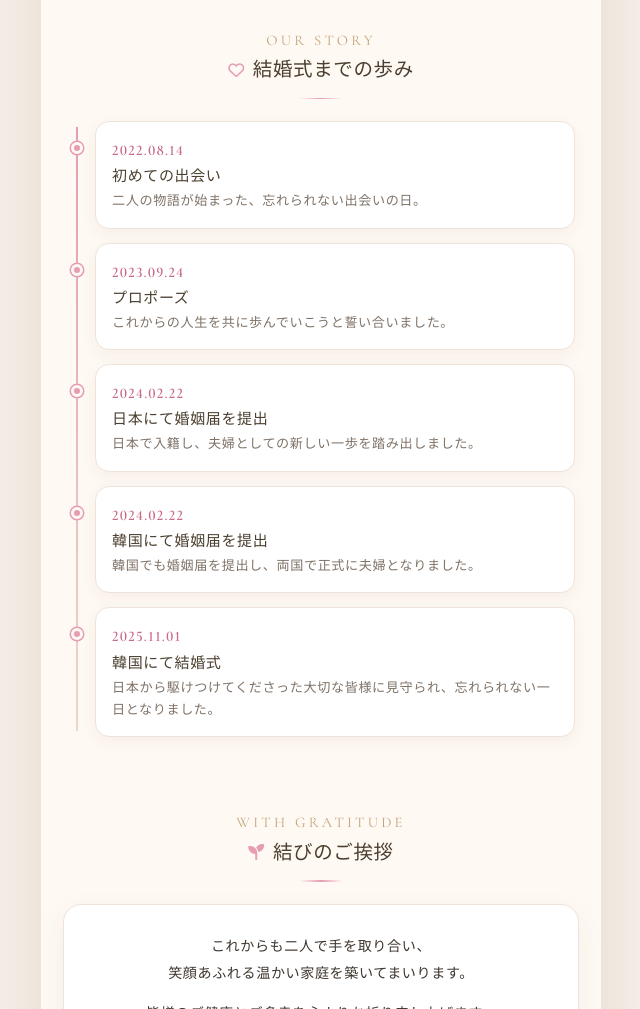
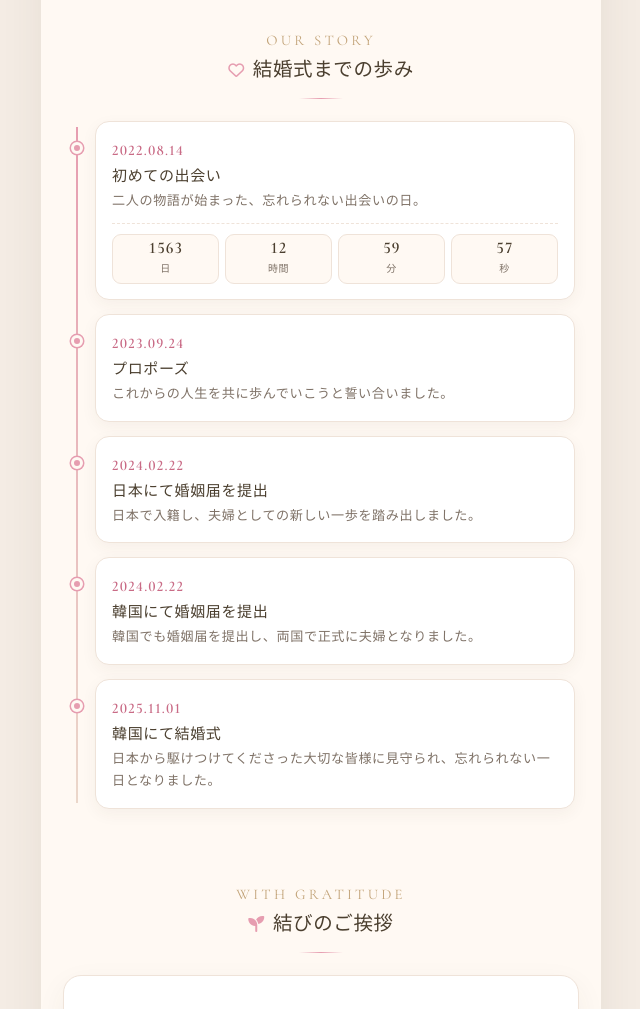
Before and after one commit to jyh2058/meguyon, a plain HTML site: page after-jp.html in a window 1280 px wide. Shown: the part 5460-6469 px from the top of the page, without its empty margins (319-959 px from the left). Drawn offline with nearby package versions, Linux system fonts and the light colour scheme.

Commit message:
첫 만남부터 몇일이 지났는지를 추가

```diff
--- a/after-jp.html
+++ b/after-jp.html
@@ -1252,6 +1252,41 @@
       color: var(--text-muted);
       margin: 0;
       line-height: 1.7;
+    }
+
+    .timeline-counter {
+      display: grid;
+      grid-template-columns: repeat(4, 1fr);
+      gap: 6px;
+      margin-top: 10px;
+      padding-top: 10px;
+      border-top: 1px dashed var(--border-soft);
+    }
+
+    .timeline-counter-box {
+      background: var(--bg-page);
+      border: 1px solid var(--border-soft);
+      border-radius: 9px;
+      padding: 5px 2px;
+      text-align: center;
+    }
+
+    .timeline-counter-num {
+      font-family: 'Cormorant Garamond', serif;
+      font-variant-numeric: lining-nums tabular-nums;
+      font-feature-settings: "lnum" 1, "tnum" 1;
+      font-size: 1.02rem;
+      font-weight: 600;
+      color: var(--text-heading);
+      line-height: 1.1;
+      display: block;
+    }
+
+    .timeline-counter-unit {
+      font-size: 10px;
+      color: var(--text-muted);
+      margin-top: 2px;
+      display: block;
     }
 
     /* 마무리 카드 */
@@ -1655,6 +1690,7 @@
           <p class="timeline-desc">
             二人の物語が始まった、忘れられない出会いの日。
           </p>
+          <div class="timeline-counter" data-since="2022-08-14T00:00:00+09:00"></div>
         </div>
 
         <div class="timeline-item">
@@ -2077,15 +2113,37 @@
     ============================================================ */
     const WEDDING_DATE = new Date('2025-11-01T13:00:00+09:00');
 
+    // 첫 만남 미니 경과 카운터 초기화
+    const timelineCounterItems = Array.from(document.querySelectorAll('.timeline-counter[data-since]')).map((el) => {
+      el.innerHTML = `
+        <div class="timeline-counter-box"><span class="timeline-counter-num" data-unit="d">0</span><span class="timeline-counter-unit">日</span></div>
+        <div class="timeline-counter-box"><span class="timeline-counter-num" data-unit="h">00</span><span class="timeline-counter-unit">時間</span></div>
+        <div class="timeline-counter-box"><span class="timeline-counter-num" data-unit="m">00</span><span class="timeline-counter-unit">分</span></div>
+        <div class="timeline-counter-box"><span class="timeline-counter-num" data-unit="s">00</span><span class="timeline-counter-unit">秒</span></div>
+      `;
+      return {
+        since: new Date(el.dataset.since),
+        d: el.querySelector('[data-unit="d"]'),
+        h: el.querySelector('[data-unit="h"]'),
+        m: el.querySelector('[data-unit="m"]'),
+        s: el.querySelector('[data-unit="s"]')
+      };
+    });
+
+    function calcElapsedParts(now, sinceDate) {
+      const diffMs = Math.max(0, now - sinceDate);
+      const totalSeconds = Math.floor(diffMs / 1000);
+      return {
+        days: Math.floor(totalSeconds / 86400),
+        hours: Math.floor((totalSeconds % 86400) / 3600),
+        mins: Math.floor((totalSeconds % 3600) / 60),
+        secs: totalSeconds % 60
+      };
+    }
+
     function updateElapsedCounter() {
       const now = new Date();
-      const diffMs = Math.max(0, now - WEDDING_DATE);
-
-      const totalSeconds = Math.floor(diffMs / 1000);
-      const days = Math.floor(totalSeconds / 86400);
-      const hours = Math.floor((totalSeconds % 86400) / 3600);
-      const mins = Math.floor((totalSeconds % 3600) / 60);
-      const secs = totalSeconds % 60;
+      const { days, hours, mins, secs } = calcElapsedParts(now, WEDDING_DATE);
 
       document.getElementById('countDays').textContent = days;
       document.getElementById('countHours').textContent = String(hours).padStart(2, '0');
@@ -2099,6 +2157,14 @@
       } else {
         headlineEl.innerHTML = `あの日から <strong>${days}日</strong> が経ちました`;
       }
+
+      timelineCounterItems.forEach((item) => {
+        const parts = calcElapsedParts(now, item.since);
+        item.d.textContent = parts.days;
+        item.h.textContent = String(parts.hours).padStart(2, '0');
+        item.m.textContent = String(parts.mins).padStart(2, '0');
+        item.s.textContent = String(parts.secs).padStart(2, '0');
+      });
     }
 
     updateElapsedCounter();
```
Also changed, not shown: after.html (+73 -7 lines).
